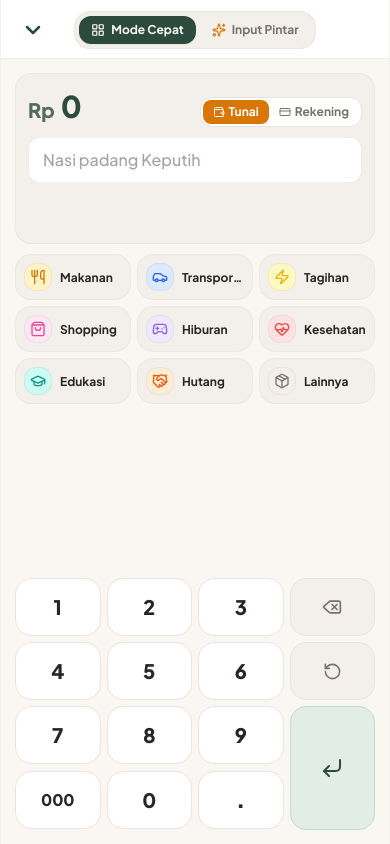
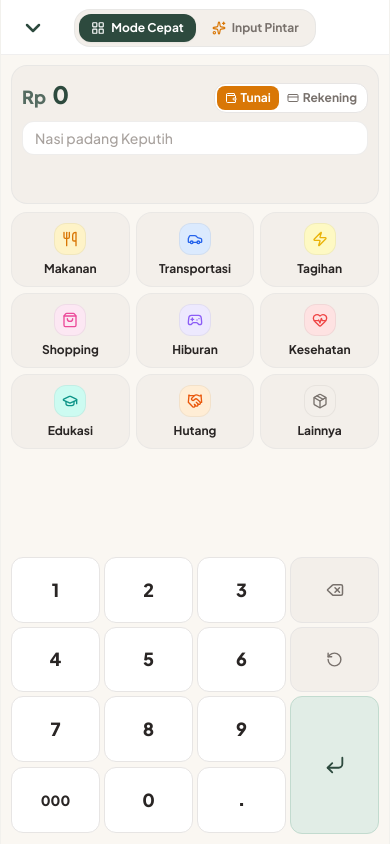
Before and after one commit to Daemon19/uangku, a Vue app: page / in a window 390 px wide. Built offline with nearby package versions, Linux system fonts and the light colour scheme.

Commit message:
feat(numpad): adapt layout and key sizing across screen heights

```diff
--- a/src/components/ControlCenter.vue
+++ b/src/components/ControlCenter.vue
@@ -32,9 +32,9 @@
       class="fixed inset-0 z-40 flex justify-center bg-stone-dark/30 backdrop-blur-xs"
       @click.self="emit('close')"
     >
-      <div class="w-full max-w-md h-full bg-sand-bg flex flex-col shadow-2xl border-x border-sand-border/40 overflow-hidden">
+      <div class="w-full max-w-md h-[100dvh] max-h-[100dvh] bg-sand-bg flex flex-col shadow-2xl border-x border-sand-border/40 overflow-hidden">
         <!-- Top Header: V Button to Close Pane & Mode Switcher -->
-        <div class="pt-2.5 pb-2 px-3 flex items-center justify-between bg-sand-card border-b border-sand-border/60 shrink-0">
+        <div class="pt-2 pb-1.5 px-3 flex items-center justify-between bg-sand-card border-b border-sand-border/60 shrink-0">
           <!-- V Close Button -->
           <button
             type="button"
--- a/src/components/SpeedNumpad.vue
+++ b/src/components/SpeedNumpad.vue
@@ -233,18 +233,18 @@
 </script>
 
 <template>
-  <div class="flex-1 flex flex-col justify-between p-3.5 sm:p-4 bg-sand-bg select-none overflow-y-auto">
+  <div class="flex-1 flex flex-col justify-between p-2.5 sm:p-4 bg-sand-bg select-none overflow-hidden">
     <!-- Top Static Section: Amount -> Note Input + Ribbon -> Category Matrix -->
-    <div class="flex flex-col gap-2.5 sm:gap-3 shrink-0">
+    <div class="flex flex-col gap-2 sm:gap-3 shrink-0">
       <!-- Amount Display & Note Row -->
       <div
-        class="bg-sand-surface rounded-2xl p-3 sm:p-3.5 border border-sand-border/80 transition-all flex flex-col gap-2 shadow-xs shrink-0"
+        class="bg-sand-surface rounded-2xl p-2.5 sm:p-3.5 border border-sand-border/80 transition-all flex flex-col gap-1.5 sm:gap-2 shadow-xs shrink-0"
         :class="{ 'animate-shake border-red-400 bg-red-50/50': isShaking }"
       >
-      <div class="flex items-baseline gap-1.5 py-0.5">
+        <div class="flex items-baseline gap-1.5 py-0.5">
           <!-- Main Currency & Amount Display -->
-          <span class="text-xl sm:text-2xl font-extrabold text-matcha-deep/80 select-none">Rp</span>
-          <div class="text-3xl sm:text-4xl md:text-5xl font-black tracking-tight font-sans select-none flex items-baseline">
+          <span class="text-lg sm:text-2xl font-extrabold text-matcha-deep/80 select-none">Rp</span>
+          <div class="text-2xl sm:text-4xl md:text-5xl font-black tracking-tight font-sans select-none flex items-baseline">
             <span class="text-matcha-deep">{{ displayParts.mainText }}</span>
             <span v-if="displayParts.dimmedZeros" class="text-matcha-deep/30 font-bold">{{ displayParts.dimmedZeros }}</span>
           </div>
@@ -256,7 +256,7 @@
               @pointerdown="triggerKey(() => setPayment('tunai'), $event)"
               @click="triggerKey(() => setPayment('tunai'), $event)"
               :class="[
-                'flex items-center gap-1 px-2.5 py-1 rounded-lg text-xs font-bold transition-all btn-tactile',
+                'flex items-center gap-1 px-2 sm:px-2.5 py-1 rounded-lg text-xs font-bold transition-all btn-tactile',
                 selectedPayment === 'tunai'
                   ? 'bg-amber-warm text-white shadow-xs'
                   : 'text-stone-warm hover:text-stone-dark'
@@ -271,7 +271,7 @@
               @pointerdown="triggerKey(() => setPayment('rekening'), $event)"
               @click="triggerKey(() => setPayment('rekening'), $event)"
               :class="[
-                'flex items-center gap-1 px-2.5 py-1 rounded-lg text-xs font-bold transition-all btn-tactile',
+                'flex items-center gap-1 px-2 sm:px-2.5 py-1 rounded-lg text-xs font-bold transition-all btn-tactile',
                 selectedPayment === 'rekening'
                   ? 'bg-matcha-deep text-white shadow-xs'
                   : 'text-stone-warm hover:text-stone-dark'
@@ -284,7 +284,7 @@
         </div>
 
         <!-- Quick Note Input: Larger text for mobile readability without message icon or optional label -->
-        <div class="flex items-center px-3.5 py-2.5 bg-sand-card rounded-xl border border-sand-border/70 focus-within:border-matcha-deep focus-within:ring-1 focus-within:ring-matcha-deep transition-all">
+        <div class="flex items-center px-3 py-1.5 sm:px-3.5 sm:py-2.5 bg-sand-card rounded-xl border border-sand-border/70 focus-within:border-matcha-deep focus-within:ring-1 focus-within:ring-matcha-deep transition-all">
           <input
             ref="noteInputRef"
             v-model="noteText"
@@ -293,12 +293,12 @@
             @focus="handleNoteFocus"
             @blur="handleNoteBlur"
             @keyup.enter="restoreNumpad"
-            class="w-full text-base sm:text-lg font-medium bg-transparent border-0 text-stone-dark placeholder:text-stone-muted focus:outline-none focus:ring-0 p-0"
+            class="w-full text-sm sm:text-lg font-medium bg-transparent border-0 text-stone-dark placeholder:text-stone-muted focus:outline-none focus:ring-0 p-0"
           />
         </div>
 
         <!-- Fuzzy Note Suggestions Ribbon (Permanently reserved slot, never collapses, stays shown on blur) -->
-        <div class="h-[42px] flex items-center -mt-0.5">
+        <div class="h-[34px] sm:h-[42px] flex items-center -mt-0.5">
           <Transition name="fade">
             <div
               v-if="suggestedNotes.length > 0"
@@ -310,7 +310,7 @@
                 type="button"
                 @pointerdown.prevent="applySuggestedNote(suggestion)"
                 @click.prevent="applySuggestedNote(suggestion)"
-                class="shrink-0 px-3.5 py-1.5 rounded-xl bg-sand-card hover:bg-matcha-50 border border-sand-border/80 hover:border-matcha-300 text-xs sm:text-sm font-semibold text-stone-dark transition-all btn-tactile active:scale-95 shadow-2xs flex items-center justify-center min-h-[36px]"
+                class="shrink-0 px-2.5 sm:px-3.5 py-1 sm:py-1.5 rounded-xl bg-sand-card hover:bg-matcha-50 border border-sand-border/80 hover:border-matcha-300 text-xs sm:text-sm font-semibold text-stone-dark transition-all btn-tactile active:scale-95 shadow-2xs flex items-center justify-center min-h-[28px] sm:min-h-[36px]"
               >
                 <span>{{ suggestion }}</span>
               </button>
@@ -327,16 +327,16 @@
             :key="cat.id"
             type="button"
             @click="handleCategoryTap(cat.name)"
-            class="flex items-center gap-2 p-2 sm:p-2.5 rounded-2xl bg-sand-surface hover:bg-matcha-50 border border-sand-border/70 hover:border-matcha-300 text-stone-dark transition-all text-left group btn-tactile active:scale-95 shadow-xs"
+            class="category-card bg-sand-surface hover:bg-matcha-50 border border-sand-border/70 hover:border-matcha-300 text-stone-dark transition-all group btn-tactile active:scale-95 shadow-xs"
           >
             <div
-              class="w-7 h-7 sm:w-8 sm:h-8 rounded-xl flex items-center justify-center shrink-0 border border-black/5"
+              class="category-card-icon flex items-center justify-center shrink-0 border border-black/5"
               :style="{ backgroundColor: cat.bgLight, color: cat.color }"
             >
               <CategoryIcon :category="cat.name" :size="16" />
             </div>
-            <div class="min-w-0">
-              <div class="text-xs font-bold truncate leading-tight group-hover:text-matcha-deep">
+            <div class="min-w-0 w-full">
+              <div class="category-card-label font-bold truncate leading-tight group-hover:text-matcha-deep">
                 {{ cat.name }}
               </div>
             </div>
@@ -348,14 +348,14 @@
     <!-- Speed Numeric Keypad (Hidden while note input is focused so keyboard takes bottom space) -->
     <div
       v-show="!isNoteFocused"
-      class="mt-auto pt-2 grid grid-cols-4 gap-1.5 sm:gap-2 select-none touch-manipulation"
+      class="mt-auto pt-1 sm:pt-2 grid grid-cols-4 gap-1 sm:gap-2 select-none touch-manipulation"
     >
       <!-- Row 1 -->
       <button
         type="button"
         @pointerdown="triggerKey(() => handleDigit('1'), $event)"
         @click="triggerKey(() => handleDigit('1'), $event)"
-        class="h-[58px] sm:h-[66px] rounded-2xl bg-sand-card text-stone-dark font-extrabold text-xl sm:text-2xl border border-sand-border hover:bg-sand-surface shadow-xs btn-tactile flex items-center justify-center select-none touch-manipulation"
+        class="numpad-key rounded-xl sm:rounded-2xl bg-sand-card text-stone-dark font-extrabold text-lg sm:text-2xl border border-sand-border hover:bg-sand-surface shadow-xs btn-tactile flex items-center justify-center select-none touch-manipulation"
       >
         1
       </button>
@@ -363,7 +363,7 @@
         type="button"
         @pointerdown="triggerKey(() => handleDigit('2'), $event)"
         @click="triggerKey(() => handleDigit('2'), $event)"
-        class="h-[58px] sm:h-[66px] rounded-2xl bg-sand-card text-stone-dark font-extrabold text-xl sm:text-2xl border border-sand-border hover:bg-sand-surface shadow-xs btn-tactile flex items-center justify-center select-none touch-manipulation"
+        class="numpad-key rounded-xl sm:rounded-2xl bg-sand-card text-stone-dark font-extrabold text-lg sm:text-2xl border border-sand-border hover:bg-sand-surface shadow-xs btn-tactile flex items-center justify-center select-none touch-manipulation"
       >
         2
       </button>
@@ -371,7 +371,7 @@
         type="button"
         @pointerdown="triggerKey(() => handleDigit('3'), $event)"
         @click="triggerKey(() => handleDigit('3'), $event)"
-        class="h-[58px] sm:h-[66px] rounded-2xl bg-sand-card text-stone-dark font-extrabold text-xl sm:text-2xl border border-sand-border hover:bg-sand-surface shadow-xs btn-tactile flex items-center justify-center select-none touch-manipulation"
+        class="numpad-key rounded-xl sm:rounded-2xl bg-sand-card text-stone-dark font-extrabold text-lg sm:text-2xl border border-sand-border hover:bg-sand-surface shadow-xs btn-tactile flex items-center justify-center select-none touch-manipulation"
       >
         3
       </button>
@@ -380,9 +380,9 @@
         @pointerdown="triggerKey(handleBackspace, $event)"
         @click="triggerKey(handleBackspace, $event)"
         title="Hapus Digit Terakhir"
-        class="h-[58px] sm:h-[66px] rounded-2xl bg-sand-surface text-stone-warm font-bold text-xs border border-sand-border hover:text-stone-dark flex items-center justify-center shadow-xs btn-tactile select-none touch-manipulation"
+        class="numpad-key rounded-xl sm:rounded-2xl bg-sand-surface text-stone-warm font-bold text-xs border border-sand-border hover:text-stone-dark flex items-center justify-center shadow-xs btn-tactile select-none touch-manipulation"
       >
-        <Delete :size="20" />
+        <Delete :size="18" class="sm:w-5 sm:h-5" />
       </button>
 
       <!-- Row 2 -->
@@ -390,7 +390,7 @@
         type="button"
         @pointerdown="triggerKey(() => handleDigit('4'), $event)"
         @click="triggerKey(() => handleDigit('4'), $event)"
-        class="h-[58px] sm:h-[66px] rounded-2xl bg-sand-card text-stone-dark font-extrabold text-xl sm:text-2xl border border-sand-border hover:bg-sand-surface shadow-xs btn-tactile flex items-center justify-center select-none touch-manipulation"
+        class="numpad-key rounded-xl sm:rounded-2xl bg-sand-card text-stone-dark font-extrabold text-lg sm:text-2xl border border-sand-border hover:bg-sand-surface shadow-xs btn-tactile flex items-center justify-center select-none touch-manipulation"
       >
         4
       </button>
@@ -398,7 +398,7 @@
         type="button"
         @pointerdown="triggerKey(() => handleDigit('5'), $event)"
         @click="triggerKey(() => handleDigit('5'), $event)"
-        class="h-[58px] sm:h-[66px] rounded-2xl bg-sand-card text-stone-dark font-extrabold text-xl sm:text-2xl border border-sand-border hover:bg-sand-surface shadow-xs btn-tactile flex items-center justify-center select-none touch-manipulation"
+        class="numpad-key rounded-xl sm:rounded-2xl bg-sand-card text-stone-dark font-extrabold text-lg sm:text-2xl border border-sand-border hover:bg-sand-surface shadow-xs btn-tactile flex items-center justify-center select-none touch-manipulation"
       >
         5
       </button>
@@ -406,7 +406,7 @@
         type="button"
         @pointerdown="triggerKey(() => handleDigit('6'), $event)"
         @click="triggerKey(() => handleDigit('6'), $event)"
-        class="h-[58px] sm:h-[66px] rounded-2xl bg-sand-card text-stone-dark font-extrabold text-xl sm:text-2xl border border-sand-border hover:bg-sand-surface shadow-xs btn-tactile flex items-center justify-center select-none touch-manipulation"
+        class="numpad-key rounded-xl sm:rounded-2xl bg-sand-card text-stone-dark font-extrabold text-lg sm:text-2xl border border-sand-border hover:bg-sand-surface shadow-xs btn-tactile flex items-center justify-center select-none touch-manipulation"
       >
         6
       </button>
@@ -415,9 +415,9 @@
         @pointerdown="triggerKey(handleClear, $event)"
         @click="triggerKey(handleClear, $event)"
         title="Reset Nominal"
-        class="h-[58px] sm:h-[66px] rounded-2xl bg-sand-surface text-stone-warm font-bold text-xs border border-sand-border hover:text-stone-dark flex items-center justify-center shadow-xs btn-tactile select-none touch-manipulation"
+        class="numpad-key rounded-xl sm:rounded-2xl bg-sand-surface text-stone-warm font-bold text-xs border border-sand-border hover:text-stone-dark flex items-center justify-center shadow-xs btn-tactile select-none touch-manipulation"
       >
-        <RotateCcw :size="19" />
+        <RotateCcw :size="17" class="sm:w-[19px] sm:h-[19px]" />
       </button>
 
       <!-- Row 3 -->
@@ -425,7 +425,7 @@
         type="button"
         @pointerdown="triggerKey(() => handleDigit('7'), $event)"
         @click="triggerKey(() => handleDigit('7'), $event)"
-        class="h-[58px] sm:h-[66px] rounded-2xl bg-sand-card text-stone-dark font-extrabold text-xl sm:text-2xl border border-sand-border hover:bg-sand-surface shadow-xs btn-tactile flex items-center justify-center select-none touch-manipulation"
+        class="numpad-key rounded-xl sm:rounded-2xl bg-sand-card text-stone-dark font-extrabold text-lg sm:text-2xl border border-sand-border hover:bg-sand-surface shadow-xs btn-tactile flex items-center justify-center select-none touch-manipulation"
       >
         7
       </button>
@@ -433,7 +433,7 @@
         type="button"
         @pointerdown="triggerKey(() => handleDigit('8'), $event)"
         @click="triggerKey(() => handleDigit('8'), $event)"
-        class="h-[58px] sm:h-[66px] rounded-2xl bg-sand-card text-stone-dark font-extrabold text-xl sm:text-2xl border border-sand-border hover:bg-sand-surface shadow-xs btn-tactile flex items-center justify-center select-none touch-manipulation"
+        class="numpad-key rounded-xl sm:rounded-2xl bg-sand-card text-stone-dark font-extrabold text-lg sm:text-2xl border border-sand-border hover:bg-sand-surface shadow-xs btn-tactile flex items-center justify-center select-none touch-manipulation"
       >
         8
       </button>
@@ -441,7 +441,7 @@
         type="button"
         @pointerdown="triggerKey(() => handleDigit('9'), $event)"
         @click="triggerKey(() => handleDigit('9'), $event)"
-        class="h-[58px] sm:h-[66px] rounded-2xl bg-sand-card text-stone-dark font-extrabold text-xl sm:text-2xl border border-sand-border hover:bg-sand-surface shadow-xs btn-tactile flex items-center justify-center select-none touch-manipulation"
+        class="numpad-key rounded-xl sm:rounded-2xl bg-sand-card text-stone-dark font-extrabold text-lg sm:text-2xl border border-sand-border hover:bg-sand-surface shadow-xs btn-tactile flex items-center justify-center select-none touch-manipulation"
       >
         9
       </button>
@@ -449,11 +449,11 @@
       <button
         type="button"
         @click="handleEnter"
-        class="row-span-2 h-full min-h-[124px] sm:min-h-[140px] rounded-2xl bg-matcha-100 text-matcha-deep font-extrabold border border-matcha-200 hover:bg-matcha-200/80 flex items-center justify-center shadow-xs btn-tactile select-none touch-manipulation"
+        class="row-span-2 h-full numpad-enter rounded-xl sm:rounded-2xl bg-matcha-100 text-matcha-deep font-extrabold border border-matcha-200 hover:bg-matcha-200/80 flex items-center justify-center shadow-xs btn-tactile select-none touch-manipulation"
         title="Catatan (Enter)"
         aria-label="Catatan"
       >
-        <CornerDownLeft :size="24" />
+        <CornerDownLeft :size="22" class="sm:w-6 sm:h-6" />
       </button>
 
       <!-- Row 4: Col 1 [ 000 ], Col 2 [ 0 ], Col 3 [ . ] -->
@@ -462,7 +462,7 @@
         @pointerdown="triggerKey(handleAddThousands, $event)"
         @click="triggerKey(handleAddThousands, $event)"
         title="Tambah Ribuan (000)"
-        class="h-[58px] sm:h-[66px] rounded-2xl bg-sand-card text-stone-dark font-extrabold text-base sm:text-lg border border-sand-border hover:bg-sand-surface shadow-xs btn-tactile flex items-center justify-center select-none touch-manipulation"
+        class="numpad-key rounded-xl sm:rounded-2xl bg-sand-card text-stone-dark font-extrabold text-sm sm:text-lg border border-sand-border hover:bg-sand-surface shadow-xs btn-tactile flex items-center justify-center select-none touch-manipulation"
       >
         000
       </button>
@@ -470,7 +470,7 @@
         type="button"
         @pointerdown="triggerKey(() => handleDigit('0'), $event)"
         @click="triggerKey(() => handleDigit('0'), $event)"
-        class="h-[58px] sm:h-[66px] rounded-2xl bg-sand-card text-stone-dark font-extrabold text-xl sm:text-2xl border border-sand-border hover:bg-sand-surface shadow-xs btn-tactile flex items-center justify-center select-none touch-manipulation"
+        class="numpad-key rounded-xl sm:rounded-2xl bg-sand-card text-stone-dark font-extrabold text-lg sm:text-2xl border border-sand-border hover:bg-sand-surface shadow-xs btn-tactile flex items-center justify-center select-none touch-manipulation"
       >
         0
       </button>
@@ -479,7 +479,7 @@
         @pointerdown="triggerKey(handleDot, $event)"
         @click="triggerKey(handleDot, $event)"
         title="Titik Desimal (.)"
-        class="h-[58px] sm:h-[66px] rounded-2xl bg-sand-card text-stone-dark font-black text-2xl sm:text-3xl border border-sand-border hover:bg-sand-surface shadow-xs btn-tactile flex items-center justify-center select-none touch-manipulation pb-1"
+        class="numpad-key rounded-xl sm:rounded-2xl bg-sand-card text-stone-dark font-black text-xl sm:text-3xl border border-sand-border hover:bg-sand-surface shadow-xs btn-tactile flex items-center justify-center select-none touch-manipulation pb-1"
       >
         .
       </button>
--- a/src/style.css
+++ b/src/style.css
@@ -98,3 +98,92 @@
   -ms-overflow-style: none;
   scrollbar-width: none;
 }
+
+/* Dynamic Viewport Numpad Heights */
+.numpad-key {
+  height: clamp(44px, 7.8dvh, 74px);
+  min-height: 44px;
+}
+
+.numpad-enter {
+  min-height: calc(clamp(44px, 7.8dvh, 74px) * 2 + 0.375rem);
+}
+
+/* Dynamic Category Card Styles */
+.category-card {
+  display: flex;
+  flex-direction: column;
+  align-items: center;
+  justify-content: center;
+  gap: 0.375rem;
+  padding: 0.625rem 0.375rem;
+  border-radius: 1rem;
+}
+
+.category-card-icon {
+  width: 2rem;
+  height: 2rem;
+  border-radius: 0.75rem;
+}
+
+.category-card-label {
+  font-size: 0.75rem;
+  text-align: center;
+}
+
+@media (max-height: 720px) {
+  .numpad-key {
+    height: clamp(40px, 6.8dvh, 52px);
+    border-radius: 0.875rem;
+  }
+  .numpad-enter {
+    min-height: calc(clamp(40px, 6.8dvh, 52px) * 2 + 0.375rem);
+    border-radius: 0.875rem;
+  }
+
+  .category-card {
+    flex-direction: row;
+    align-items: center;
+    justify-content: flex-start;
+    gap: 0.375rem;
+    padding: 0.375rem 0.5rem;
+    border-radius: 0.75rem;
+  }
+
+  .category-card-icon {
+    width: 1.5rem;
+    height: 1.5rem;
+    border-radius: 0.5rem;
+  }
+
+  .category-card-label {
+    font-size: 0.6875rem;
+    text-align: left;
+  }
+}
+
+@media (max-height: 620px) {
+  .numpad-key {
+    height: 38px;
+    min-height: 38px;
+    border-radius: 0.75rem;
+  }
+  .numpad-enter {
+    min-height: calc(38px * 2 + 0.25rem);
+    border-radius: 0.75rem;
+  }
+
+  .category-card {
+    padding: 0.25rem 0.375rem;
+    gap: 0.25rem;
+  }
+
+  .category-card-icon {
+    width: 1.25rem;
+    height: 1.25rem;
+  }
+
+  .category-card-label {
+    font-size: 0.625rem;
+  }
+}
```
Also changed, not shown: 4 other files (tests, documents, lock files or other folders).
